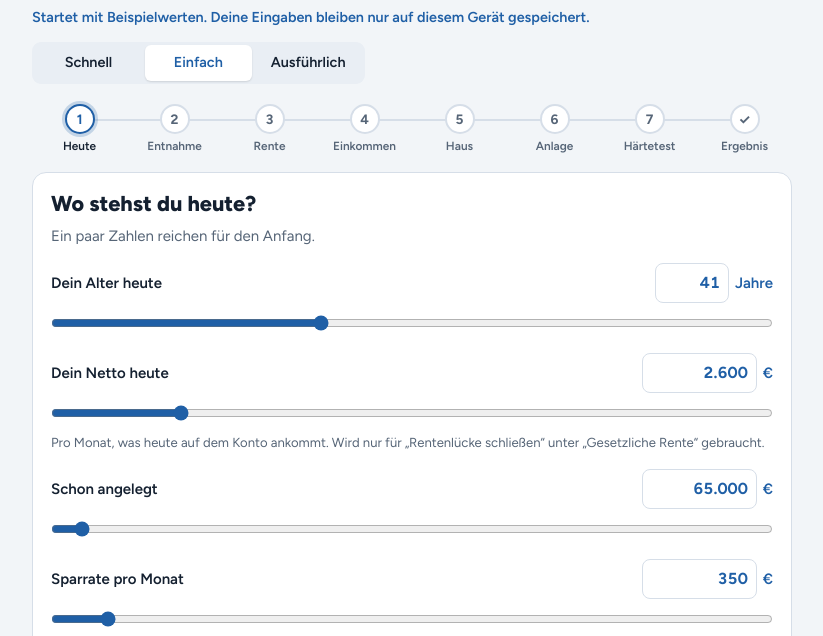
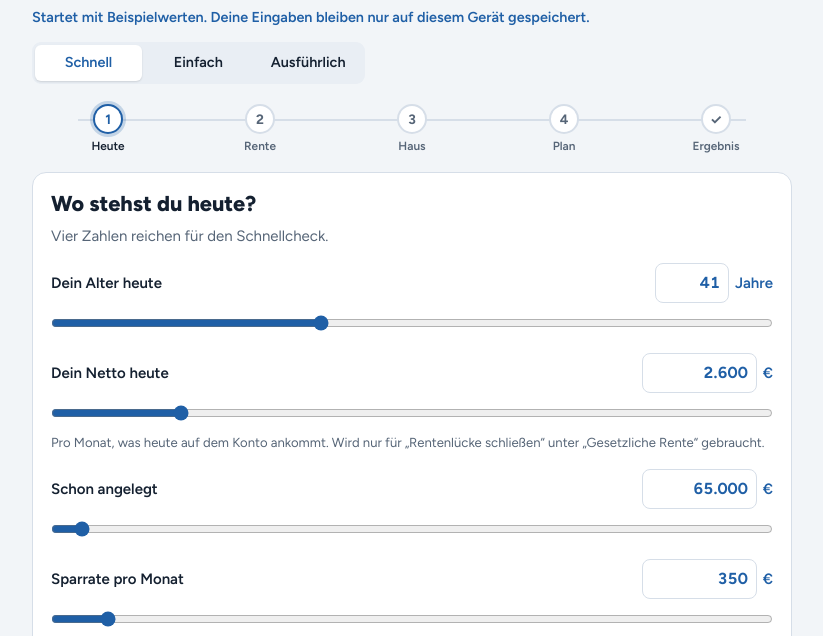
Before and after one commit to bnkstr88/Einzahl--und-Entnahmerechner, a plain HTML site: page index.html in a window 1280 px wide. Shown: the part 143-779 px from the top of the page, without its empty margins (18-841 px from the left). Drawn offline with Linux system fonts and the light colour scheme.

Commit message:
Schnellrechner als Standardansicht
Co-Authored-By: Claude Opus 5.5 <noreply@anthropic.com>
Claude-Session: https://claude.ai/code/session_01DKfzWAmR8BZBxaAThpxwQ2

```diff
--- a/index.html
+++ b/index.html
@@ -270,8 +270,8 @@ details.adv[open] > summary::before { content: "–"; }
     <p>Erst ansparen, dann entnehmen, mit fester Aufteilung auf Aktien, Anleihen, Geldmarkt und Gold, auf Wunsch mit Anleihezelt und eigenem Haus. Steuern werden Jahr für Jahr wie im echten Depot gerechnet, über 2.000 mögliche Zukünfte von Börse und Inflation.</p>
     <p class="demo-note">Startet mit Beispielwerten. Deine Eingaben bleiben nur auf diesem Gerät gespeichert.</p>
     <div class="toggle viewsw three" role="group" aria-label="Ansicht">
-      <button type="button" data-view="quick" aria-pressed="false">Schnell</button>
-      <button type="button" data-view="easy" aria-pressed="true">Einfach</button>
+      <button type="button" data-view="quick" aria-pressed="true">Schnell</button>
+      <button type="button" data-view="easy" aria-pressed="false">Einfach</button>
       <button type="button" data-view="full" aria-pressed="false">Ausführlich</button>
     </div>
   </header>
@@ -1830,7 +1830,7 @@ function newWorker(onmsg) { try { const w = new Worker(WURL); w.onmessage = onms
 function useSync() { if (mainW) mainW.terminate(); if (sideW) sideW.terminate(); mainW = sideW = null; mainBusy = sideBusy = false; WSYNC = true; lastKey = ""; schedule(); }
 let WSYNC = !WURL;
 function workerState() { return { worker: !!mainW && !WSYNC, sync: WSYNC }; }
-let hookRender = () => {}, VIEWNOW = "easy";
+let hookRender = () => {}, VIEWNOW = "quick";
 function onMain(id, r) {
   const q = REQ[id]; delete REQ[id];
   if (!q || id < shownId) return;
@@ -2388,8 +2388,8 @@ setScen(SCEN0); appRestore(); syncAll(); run();
 /* ---------- Klickstrecke ---------- */
 if ($("wiz")) {
   const NSTEP = 8, moved = [];
-  let step = 1, view = "easy";
-  try { view = localStorage.getItem("aer-app-view") || "easy"; } catch (e) {}
+  let step = 1, view = "quick";
+  try { view = localStorage.getItem("aer-app-view2") || "quick"; } catch (e) {}
   // Elemente des ausführlichen Rechners werden in die Schritte verschoben und beim Zurückschalten wieder an ihren Platz gestellt
   const pick = k => k === "%kpihead" ? $("m-real").closest(".card-head") : k === "%kpis" ? document.querySelector(".kpis") : k[0] === "#" ? $(k.slice(1)) : k[0] === "@" ? document.querySelector(`[data-${k.slice(1)}]`).closest(".ctl")
     : k[0] === "§" ? (k === "§verdict" ? document.querySelector(".verdict") : k === "§fazit" ? document.querySelector("details.fazit") : k === "§notes" ? document.querySelector("details.panel.notes:not(.fazit)") : $(k.slice(1)).closest(".panel")) : $(k).closest(".ctl");
@@ -2435,7 +2435,7 @@ if ($("wiz")) {
     window.scrollTo({ top: 0, behavior: "smooth" });
   }
   function setView(v) {
-    view = v; VIEWNOW = v; try { localStorage.setItem("aer-app-view", v); } catch (e) {}
+    view = v; VIEWNOW = v; try { localStorage.setItem("aer-app-view2", v); } catch (e) {}
     document.querySelectorAll("[data-view]").forEach(b => b.setAttribute("aria-pressed", String(b.dataset.view === v)));
     unmount(); $("wiz").hidden = v !== "easy"; $("qk").hidden = v !== "quick"; document.querySelector(".grid").hidden = v !== "full";
     if (v === "easy") { mount("#wiz"); syncWiz(); }
--- a/sw.js
+++ b/sw.js
@@ -1,5 +1,5 @@
 // Erst aus dem Netz (neueste Version), ohne Netz aus dem Speicher
-const V = "rechner-faef6e5426";
+const V = "rechner-eef04ef90f";
 const FILES = ["./", "./index.html", "./manifest.webmanifest", "./icon-192.png", "./icon-512.png", "./icon-maskable.png", "./apple-touch-icon.png"];
 self.addEventListener("install", e => { e.waitUntil(caches.open(V).then(c => c.addAll(FILES))); self.skipWaiting(); });
 self.addEventListener("activate", e => { e.waitUntil(caches.keys().then(ks => Promise.all(ks.filter(k => k !== V).map(k => caches.delete(k)))).then(() => self.clients.claim())); });
```
